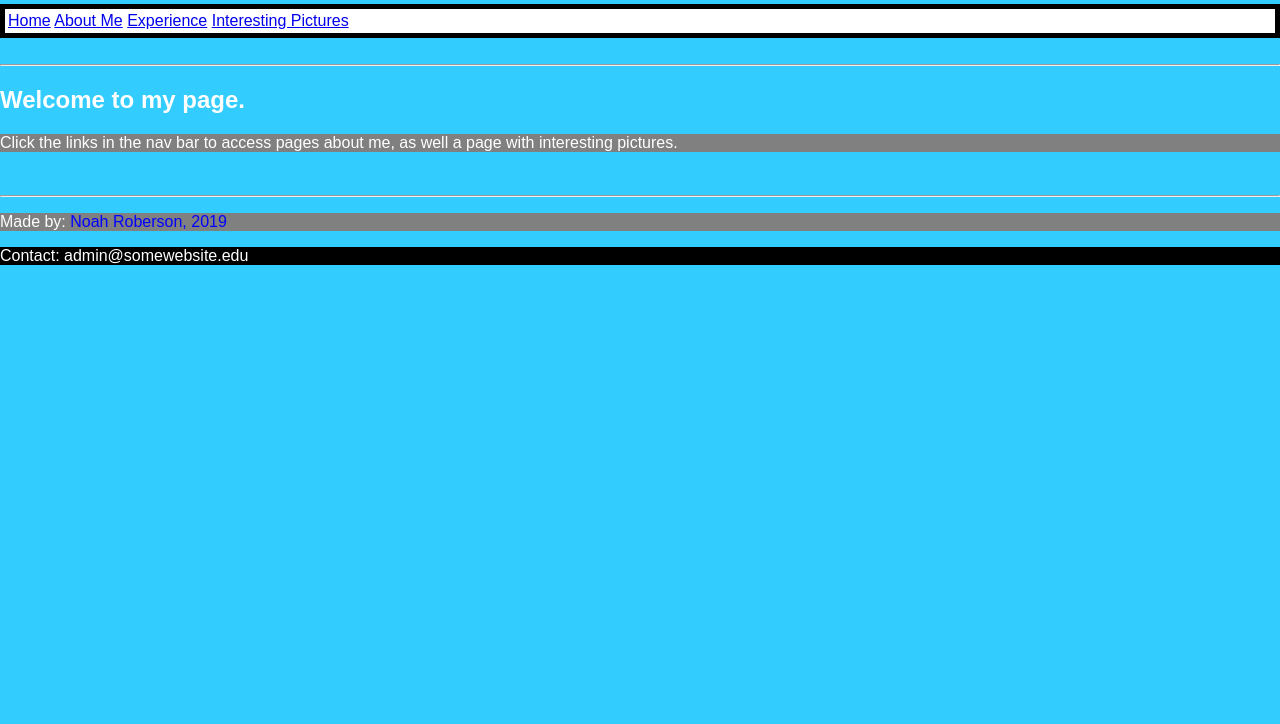
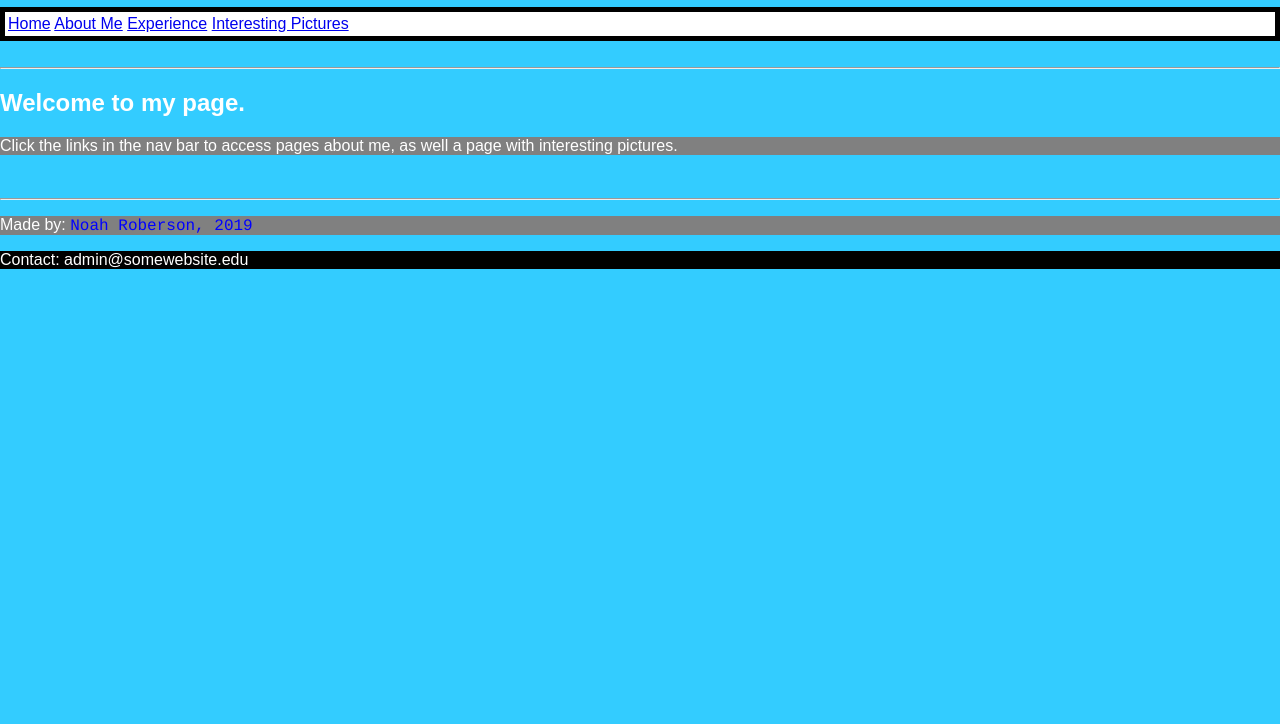
Before and after one commit to ncroberson/ncroberson.github.io, a plain HTML site: page index.html in a window 1280 px wide. Shown: the part 76-800 px from the top of the page. Drawn offline with Linux system fonts and the light colour scheme.

Commit message:
fixed font name for name selector in style.css

```diff
--- a/style.css
+++ b/style.css
@@ -24,6 +24,6 @@ ul { list-style-type: square;}
 
 .name
 {
-  font: times, serif;
+  font-family: courier;
   color: blue;
 }
```
